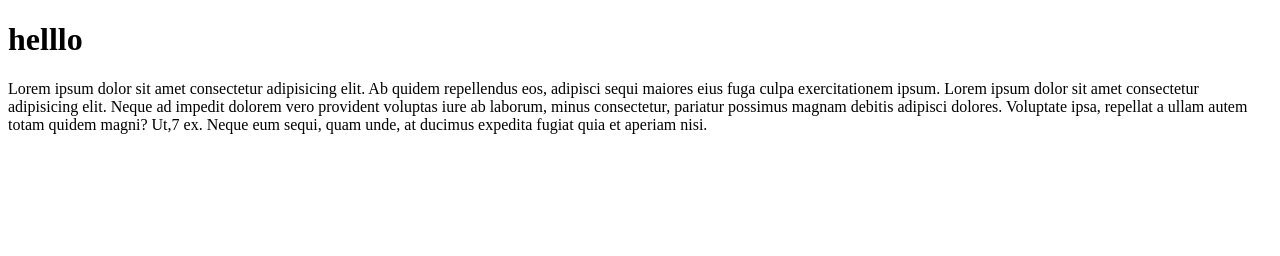
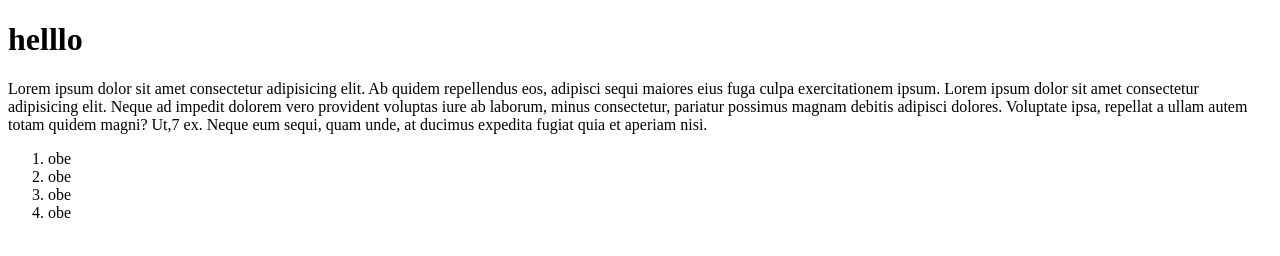
Before and after one commit to t-khobstan/t-khobstan, a plain HTML site: page index.html in a window 1280 px wide. Drawn offline with Linux system fonts and the light colour scheme.

Commit message:
add list

```diff
--- a/index.html
+++ b/index.html
@@ -8,5 +8,12 @@
         <p>Lorem ipsum dolor sit amet consectetur adipisicing elit.
             Ab quidem repellendus eos, adipisci sequi maiores eius fuga culpa exercitationem ipsum. Lorem ipsum dolor sit amet consectetur adipisicing elit. Neque ad impedit dolorem vero provident voluptas iure ab laborum, minus consectetur, pariatur possimus magnam debitis adipisci dolores. Voluptate ipsa, repellat a ullam autem totam quidem magni? Ut,7
              ex. Neque eum sequi, quam unde, at ducimus expedita fugiat quia et aperiam nisi.    </p>
+
+             <ol>
+                <li>obe</li>
+                <li>obe</li>
+                <li>obe</li>
+                <li>obe</li>
+             </ol>
     </body>
 </html>
```
